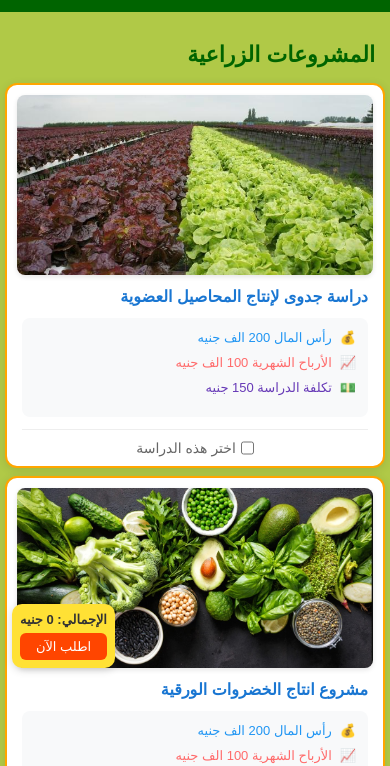
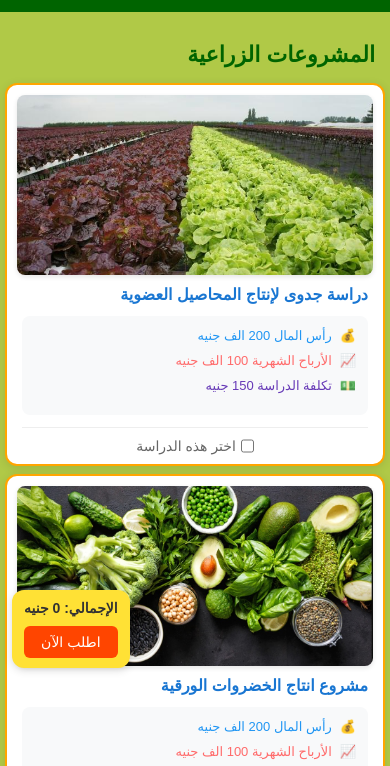
Before and after one commit to pop001040/green1, a plain HTML site: page index.html in a window 390 px wide. Shown: the part 72-838 px from the top of the page. Drawn offline with Linux system fonts and the light colour scheme.

Commit message:
شرح موجز للتعديلات

```diff
--- a/styles.css
+++ b/styles.css
@@ -35,21 +35,21 @@ body {
     left: 20px;
     z-index: 1000;
     width: auto;
-    max-width: 200px;
+    max-width: 250px;
 }
 
 .total-box {
     background-color: #FFE135;
-    border-radius: 10px;
-    padding: 10px;
+    border-radius: 12px;
+    padding: 12px 15px;
     text-align: center;
     box-shadow: 0 2px 8px rgba(0,0,0,0.15);
 }
 
 .total {
-    font-size: 14px;
+    font-size: 16px;
     font-weight: bold;
-    margin-bottom: 8px;
+    margin-bottom: 10px;
     color: #333;
 }
 
@@ -57,9 +57,9 @@ body {
     background-color: #FF4500;
     color: white;
     border: none;
-    padding: 8px 15px;
+    padding: 10px 20px;
     border-radius: 6px;
-    font-size: 14px;
+    font-size: 15px;
     cursor: pointer;
     width: 100%;
     font-weight: 500;
@@ -294,34 +294,23 @@ body {
 }
 
 @media screen and (max-width: 768px) {
-    .project-card {
-        margin: 10px 0;
-        padding: 10px;
-    }
-
-    .project-image {
-        height: 200px;
-        margin-bottom: 12px;
-    }
-
     #floating-total {
-        max-width: 160px;
+        max-width: 200px;
         bottom: 15px;
         left: 15px;
     }
 
     .total-box {
-        padding: 8px;
+        padding: 10px 12px;
     }
 
     .total {
-        font-size: 13px;
-        margin-bottom: 6px;
+        font-size: 14px;
     }
 
     .order-now {
-        padding: 6px 12px;
-        font-size: 13px;
+        padding: 8px 15px;
+        font-size: 14px;
     }
 }
 
@@ -343,7 +332,7 @@ body {
     }
 
     #floating-total {
-        max-width: 140px;
+        max-width: 180px;
         bottom: 12px;
         left: 12px;
     }
```
